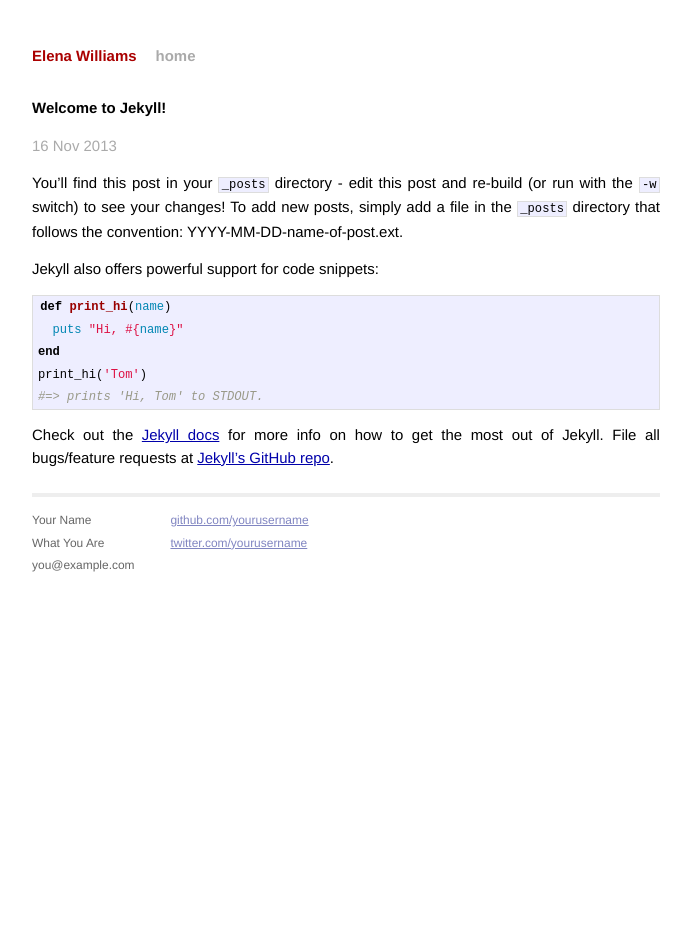
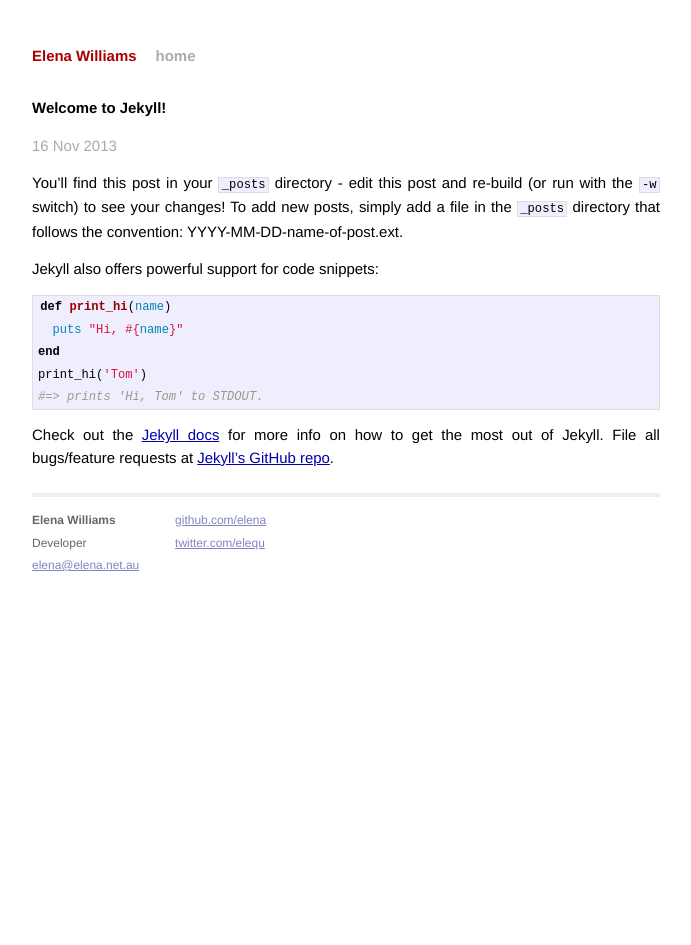
Before and after one commit to elena/elena.github.io, a Jekyll site: the page built from _posts/2013-11-16-welcome-to-jekyll.markdown, in a window 1280 px wide. Shown: the whole page, without its empty margins (294-985 px from the left). Built offline with Jekyll 4.4.1, drawn with Linux system fonts in a browser that asks for light colours; Markdown is read by kramdown in place of the engine named in the settings.

Commit message:
Customising defaults.

```diff
--- a/_layouts/default.html
+++ b/_layouts/default.html
@@ -26,15 +26,15 @@
           <div class="footer">
             <div class="contact">
               <p>
-                Your Name<br />
-                What You Are<br />
-                you@example.com
+                <strong>Elena Williams</strong><br />
+                Developer<br />
+                <a href="mailto:elena@elena.net.au">elena@elena.net.au</a>
               </p>
             </div>
             <div class="contact">
               <p>
-                <a href="https://github.com/yourusername">github.com/yourusername</a><br />
-                <a href="https://twitter.com/yourusername">twitter.com/yourusername</a><br />
+                <a href="https://github.com/elena" target="_blank">github.com/elena</a><br />
+                <a href="https://twitter.com/elequ" target="_blank">twitter.com/elequ</a><br />
               </p>
             </div>
           </div>
```
